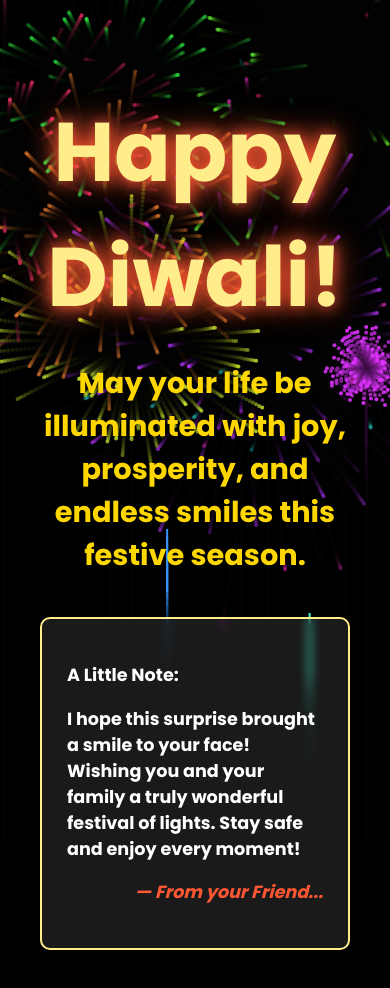
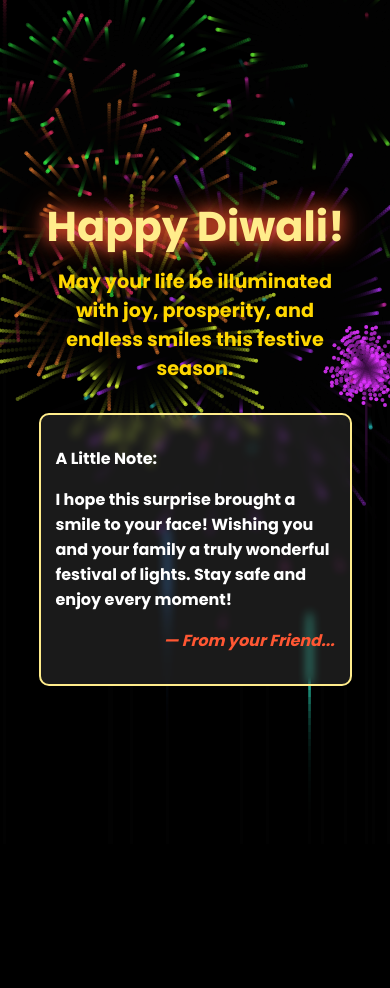
Before and after one commit to shivaansh32/diwali-wish, a plain HTML site: page fireworks.html in a window 390 px wide. After the commit the page ends 864 px from the top, so only its background shows below. Drawn offline with Linux system fonts and the light colour scheme.

Commit message:
4th change

```diff
--- a/fireworks.html
+++ b/fireworks.html
@@ -16,6 +16,7 @@
         justify-content: center;
         align-items: center;
         min-height: 100vh;
+        padding: 10px; /* Small padding for the edges */
     }
 
     /* Canvas MUST be full screen and under the text */
@@ -31,23 +32,26 @@
 
     /* Text Container MUST be centered and on top of the canvas */
     .text-layer {
-            position: relative; /* relative to body's flex center */
+        position: relative;
         text-align: center;
         max-width: 800px;
         padding: 40px;
         z-index: 10; /* Above the canvas (z-index: 1) */
+        width: 90%; /* Use a percentage width for responsiveness */
+        box-sizing: border-box;
     }
 
     .diwali-wish {
-            font-size: 5em;
-            color: #ffec8b; /* Gold/Yellow */
+        font-size: 5em; /* Large size for desktop */
+        color: #ffec8b;
         text-shadow: 0 0 15px #ff5733, 0 0 30px #ff5733;
         animation: pulse 2s infinite alternate;
         margin-bottom: 0.5rem;
+        line-height: 1.1;
     }
 
     .diwali-subtext {
-            font-size: 1.8em;
+        font-size: 1.8em; /* Large size for desktop */
         color: #ffd700;
         margin-bottom: 40px;
     }
@@ -74,6 +78,39 @@
     @keyframes pulse {
         0% { transform: scale(1); }
         100% { transform: scale(1.05); }
+    }
+
+    /* --- RESPONSIVENESS (MOBILE OPTIMIZATION) --- */
+
+    @media (max-width: 600px) {
+        /* Adjust text layer padding for smaller screens */
+        .text-layer {
+            padding: 20px 10px;
+        }
+
+        /* Make the main wish smaller */
+        .diwali-wish {
+            font-size: 3em; /* Smaller on mobile */
+            margin-bottom: 0.3rem;
+        }
+
+        /* Make the subtext smaller */
+        .diwali-subtext {
+            font-size: 1.2em; /* Smaller on mobile */
+            margin-bottom: 20px;
+        }
+
+        /* Make the note box text smaller */
+        .note-box {
+            padding: 15px;
+            font-size: 1rem;
+        }
+    }
+
+    @media (max-width: 400px) {
+        .diwali-wish {
+            font-size: 2.5em; /* Even smaller for tiny screens */
+        }
     }
 </style>
 </head>
```
Lines whose indentation alone changed are shown as unchanged.
